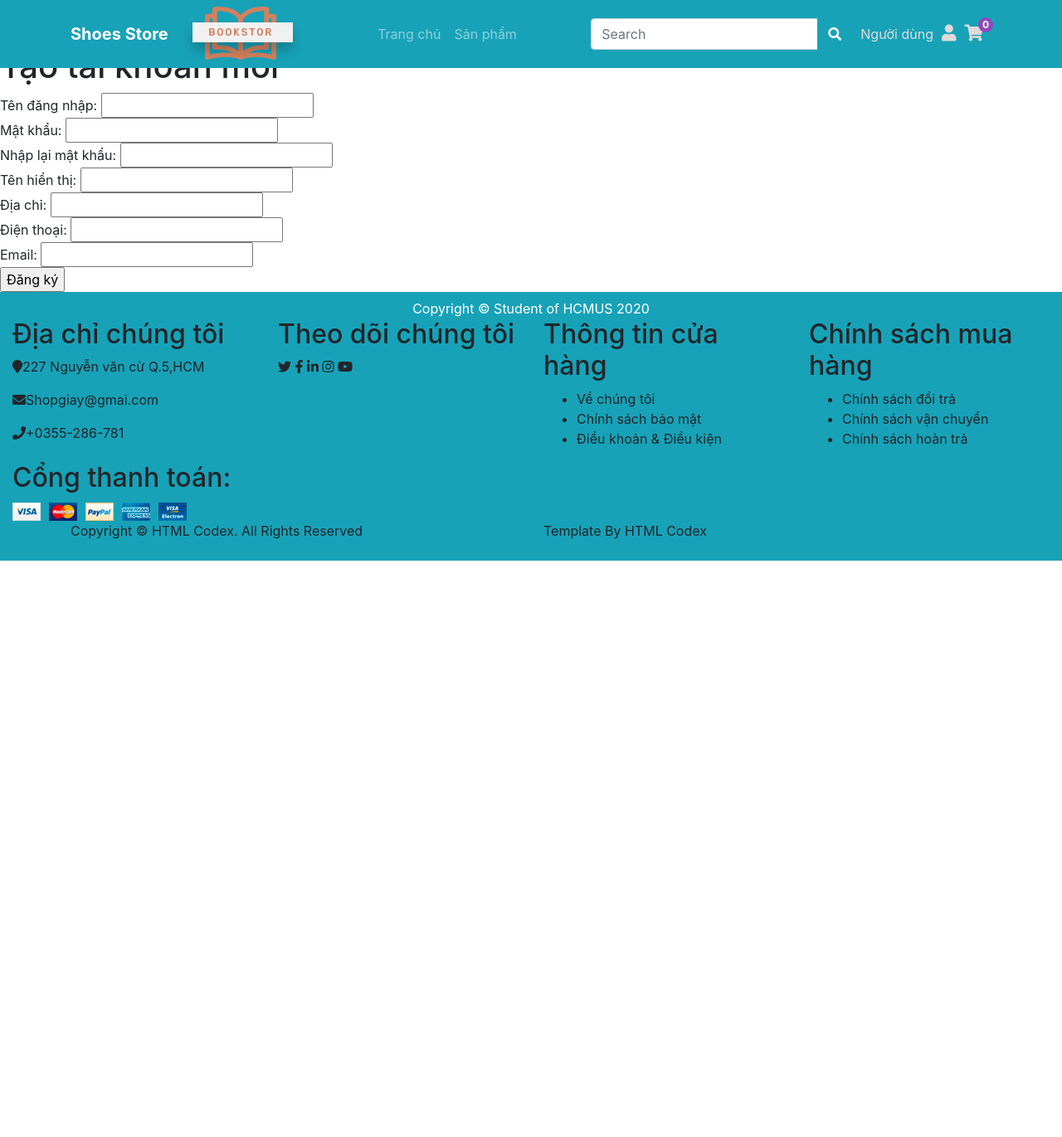
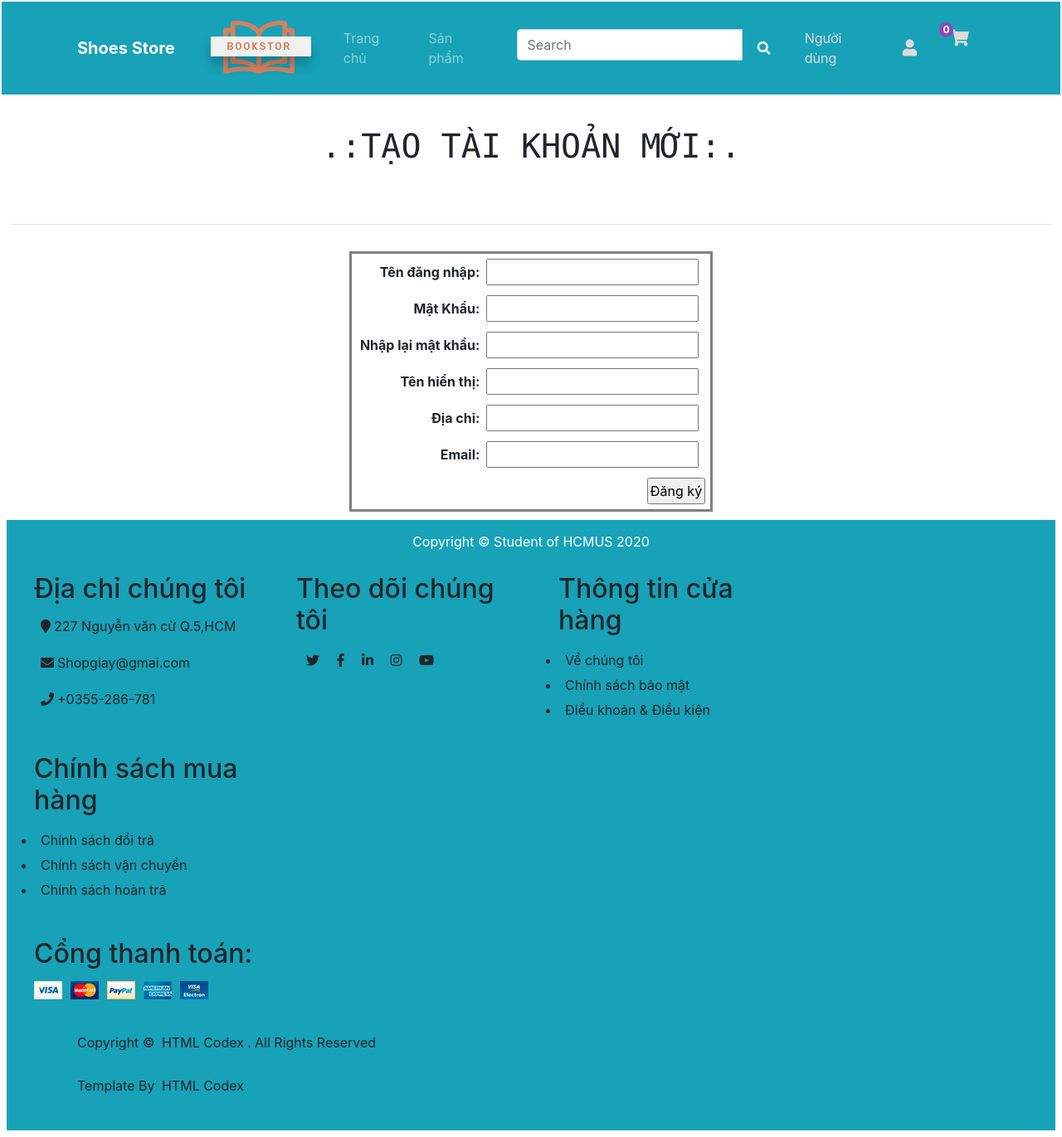
Before and after one commit to thienhoang2510/DoAnWeb1, a PHP site: page /index.php?layout=3 in a window 1280 px wide. Shown: the whole page at 83% size. Before the commit the page ends 676 px from the top, so only its background shows below. Run offline with PHP 8.4, Linux system fonts and the light colour scheme; lists and menus that the app fills with data are empty.

Commit message:
Update pTaoTaiKhoan.php

```diff
--- a/pages/dangky/pTaoTaiKhoan.php
+++ b/pages/dangky/pTaoTaiKhoan.php
@@ -1,45 +1,112 @@
-<h1> Tạo tài khoản mới</h1>
+
+
+<style type="text/css">
+  *{
+            margin: 2px;
+            padding: 2px;
+            box-sizing: border-box;
+    }
+    .right {
+            text-align: right;
+        }
+        .center {
+            border-style: solid;
+            margin-left: auto;
+            margin-right: auto;
+        }
+
+
+</style>
+
+<div style="text-align: center">
+
+            <pre>
+
+
+
+            <h1>.:TẠO TÀI KHOẢN MỚI:.</h1>
+            </pre>
+            <hr>
+        </div>
+<div>
 <form action="pages/dangky/xlTaoTaiKhoan.php" method="post" onsubmit="return KiemTra()">
+
+    <table style="width: auto" class="center">
+                    <tr>
+                        <th class="right">
                         <div>
                             <span class="lable">Tên đăng nhập:</span>
                             <input type="text" id="us" name="us"/>
                             <span class="err" id="eUS"></span>
                         </div>
+                        </th>
+                    </tr>
+
+                    <tr>
+                        <th class="right">
                         <div>
-       <span class="lable">Mật khẩu:</span>
+                            <span class="lable">Mật Khẩu:</span>
                             <input type="password" id="ps" name="ps"/>
                             <span class="err" id="ePS"></span>
                         </div>
+                        </th>
+                    </tr>
+
+                    <tr>
+                        <th class="right">
                             <div>
                                 <span class="lable">Nhập lại mật khẩu:</span>
                                 <input type="password" id="us" name="rps"/>
                                 <span class="err" id="eRPS"></span>
                             </div>
+                         </th>
+                    </tr>
+
+                    <tr>
+                        <th class="right">
                             <div>
                                  <span class="lable">Tên hiển thị:</span>
                                  <input type="text" id="name" name="name"/>
                                  <span class="err" id="eNAME"></span>
                             </div>
+                        </th>
+                    </tr>
+
+
+                    <tr>
+                        <th class="right">
                             <div>
                                 <span class="lable">Địa chỉ:</span>
                                 <input type="text" id="add" name="add"/>
                                 <span class="err" id="eADD"></span>
                             </div>
-   <div>
-       <span class="lable">Điện thoại:</span>
-       <input type="text" id="tel" name="tel"/>
-       <span class="err" id="eTEL"></span>
-   </div>
+                        </th>
+                    </tr>
+
+
+                    <tr>
+
+                        <th class="right">
                             <div>
                                <span class="lable">Email:</span>
                                 <input type="text" id="mail" name="mail"/>
                                 <span class="err" id="eMail"></span>
                             </div>
+                        </th>
+                    </tr>
+
+
+                    <tr>
+                        <th class="right">
                             <div>
                                 <span class="lable"></span>
                                 <input type="submit" value="Đăng ký"/>
                             </div>
+                        </th>
+                    </tr>
+                </table>
     </form>
+</div>
 <script type="text/javascript">
     function KiemTra(){
         var co=true;
```
Lines whose indentation alone changed are shown as unchanged.
